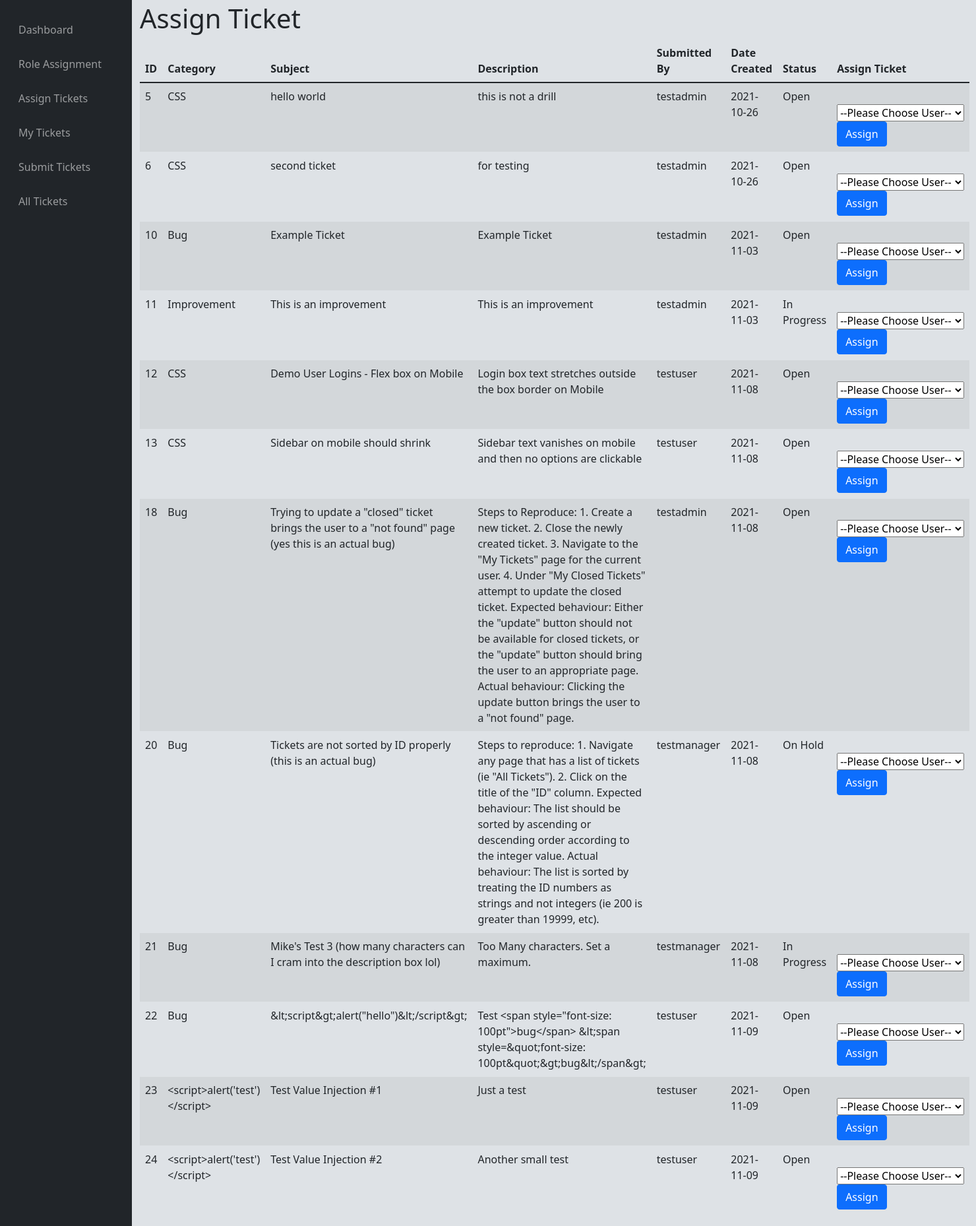
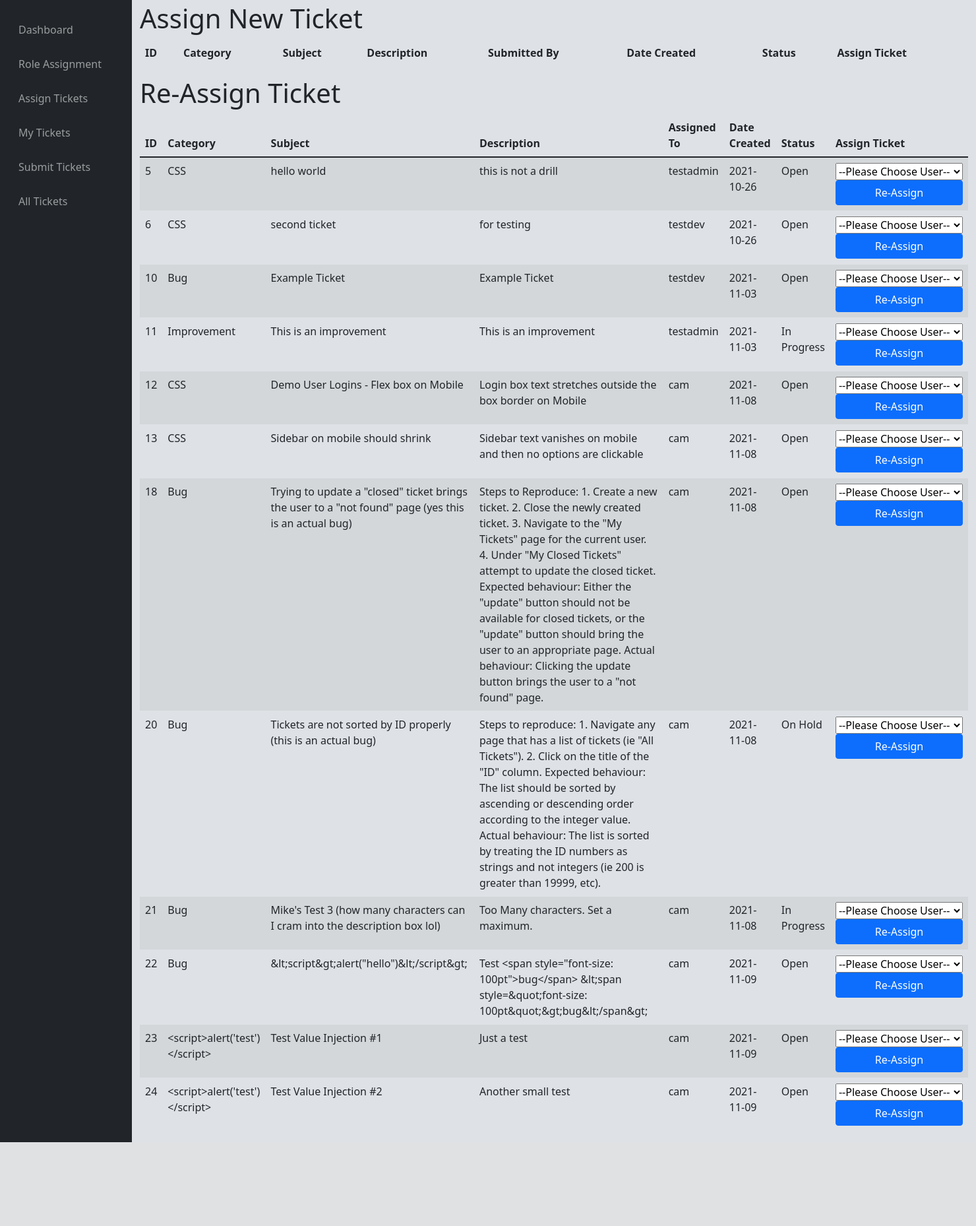
Before and after one commit to CameronDeweerd/IssueTracker, a Flask app: page /issue/assigntickets in a window 1480 px wide. Shown: the part 70-1928 px from the top of the page at 66% size. After the commit the page ends 1801 px from the top, so only its background shows below. Run offline with Flask 2, Linux system fonts and the light colour scheme; a user stored in the database is signed in; data comes from the database, SQL or seed files in the repository; both versions use the stored data as it was after the commit; lists and menus that the app fills with data are empty.

Commit message:
Bug fixes and Updates

```diff
--- a/issueTrackerViews.py
+++ b/issueTrackerViews.py
@@ -278,11 +278,10 @@ def assigntickets():
         return redirect(url_for(".dashboard"))
     else:
         if check_permission('FullAccess'):
-            tickets = return_query("SELECT * FROM Issues WHERE NOT issue_status = ?", ("Closed",))
-        else:
-            tickets = return_query("SELECT * FROM Issues WHERE issue_status = ?", ("unassigned",))
+            oldtickets = return_query("SELECT * FROM Issues WHERE NOT (issue_status = ? OR issue_status = ?)", ("Closed","unassigned"))
+        newtickets = return_query("SELECT * FROM Issues WHERE issue_status = ?", ("unassigned",))
         users = return_query("SELECT Username, Access FROM Users")
-        return render_template("assigntickets.html", tickets=tickets, users=users)
+        return render_template("assigntickets.html", oldtickets=oldtickets, newtickets=newtickets, users=users)
 
 
 @issueTrack.route('/profile')
--- a/prepareChartData.py
+++ b/prepareChartData.py
@@ -8,11 +8,9 @@ def myTicketStatus(user):
     statusOptions = return_query("SELECT Type FROM Status")
     if check_permission('CanViewUnassigned'):
         ticketList = return_query("SELECT issue_status FROM Issues WHERE user_assigned_to = Null OR user_assigned_to = ?", (user,))
-        print('unassigned')
     else:
         print(user)
         ticketList = return_query('SELECT issue_status FROM Issues WHERE user_assigned_to = ?', (user,))
-        print("assigned")
 
     numTicketsByStatus = tableCounter(statusOptions, ticketList)
 
@@ -105,7 +103,8 @@ def mySubmittedTickets(user):
 '''# of open tickets each employee currently has'''
 def workloadBreakdown():
     # pull the list of issues and the list of categories
-    userList = return_query("SELECT Username FROM Users")
+    userList = return_query("SELECT Username FROM Users WHERE NOT Access = 'submitter'")
+
     ticketList = return_query("SELECT user_assigned_to FROM Issues WHERE NOT issue_status = 'Closed' AND NOT issue_status = 'unassigned'")
 
     print(ticketList)
--- a/static/styles.css
+++ b/static/styles.css
@@ -85,6 +85,14 @@ form div {
     flex-grow:1;
     }
 
+.form-inline {
+  display: flex;
+  flex-flow: row wrap;
+  align-items: center;
+  flex-direction: column;
+  align-items: stretch;
+}
+
 .chart-container {
     position: relative;
     margin: auto;
--- a/templates/assigntickets.html
+++ b/templates/assigntickets.html
@@ -7,7 +7,7 @@ Assign Ticket
 {% block main %}
 <div class="mt-sm-1">
     <div class='justify-content-center align-items-center'>
-        <p class='h1'>Assign Ticket</p>
+        <p class='h1'>Assign New Ticket</p>
     </div>
     <table class="table table-striped table-hover" id='table1'>
         <thead>
@@ -23,7 +23,7 @@ Assign Ticket
             </tr>
         </thead>
         <tbody>
-            {% for i in tickets %}
+            {% for i in newtickets %}
             <tr id="ticket_{{i.id}}">
                 <td>{{ i.issue_id }}</td>
                 <td>{{ i.issue_category }}</td>
@@ -33,7 +33,7 @@ Assign Ticket
                 <td>{{ i.date_created }}</td>
                 <td>{{ i.issue_status }}</td>
                 <td>
-                    <form action="{{ url_for('.assigntickets') }}" method="post">
+                    <form class="form-inline" action="{{ url_for('.assigntickets') }}" method="post">
                         <input type="text" name='issueID' value='{{ i.issue_id }}' hidden>
                         <label for="select{{ i.issue_id }}"></label>
                         <select name="people" id="select{{ i.issue_id }}">
@@ -50,6 +50,51 @@ Assign Ticket
         </tbody>
     </table>
 </div>
+<div class='justify-content-center align-items-center'>
+        <p class='h1'>Re-Assign Ticket</p>
+    </div>
+    <table class="table table-striped table-hover" id='table2'>
+        <thead>
+            <tr>
+                <th onclick="sortTable(0)">ID</th>
+                <th onclick='sortTable(1)'>Category</th>
+                <th onclick='sortTable(2)'>Subject</th>
+                <th onclick='sortTable(3)'>Description</th>
+                <th onclick='sortTable(4)'>Assigned To</th>
+                <th onclick='sortTable(5)'>Date Created</th>
+                <th onclick='sortTable(6)'>Status</th>
+                <th>Assign Ticket</th>
+            </tr>
+        </thead>
+        <tbody>
+            {% for j in oldtickets %}
+            <tr id="newticket_{{j.id}}">
+                <td>{{ j.issue_id }}</td>
+                <td>{{ j.issue_category }}</td>
+                <td>{{ j.issue_subject }}</td>
+                <td>{{ j.issue_description }}</td>
+                <td>{{ j.user_assigned_to }}</td>
+                <td>{{ j.date_created }}</td>
+                <td>{{ j.issue_status }}</td>
+                <td>
+                    <form class="form-inline" action="{{ url_for('.assigntickets') }}" method="post">
+                        <input type="text" name='issueID' value='{{ j.issue_id }}' hidden>
+                        <label for="select{{ j.issue_id }}"></label>
+                        <select name="people" id="select{{ j.issue_id }}">
+                            <option value="">--Please Choose User--</option>
+                            {% for user in users %}
+                            <option value="{{ user.Username }}">{{ user.Username }}, {{ user.Access }}</option>
+                            {% endfor %}
+                        </select>
+                        <button type='submit' class='btn btn-primary'>Re-Assign</button>
+                    </form>
+                </td>
+            </tr>
+            {% endfor %}
+        </tbody>
+    </table>
+</div>
+
 {% endblock %}
 {% block script %}
 {% endblock %}
```
Also changed, not shown: static/IssueTracker.db.
